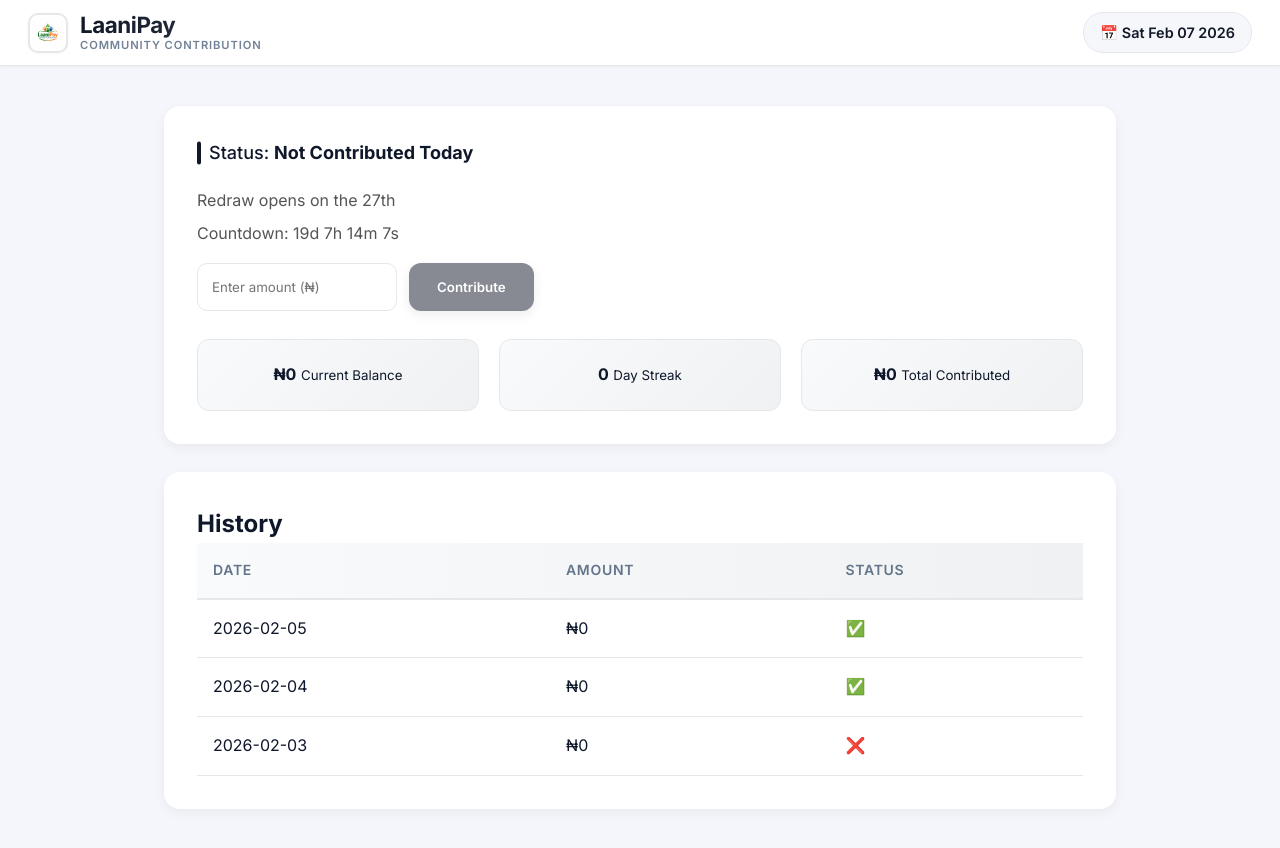
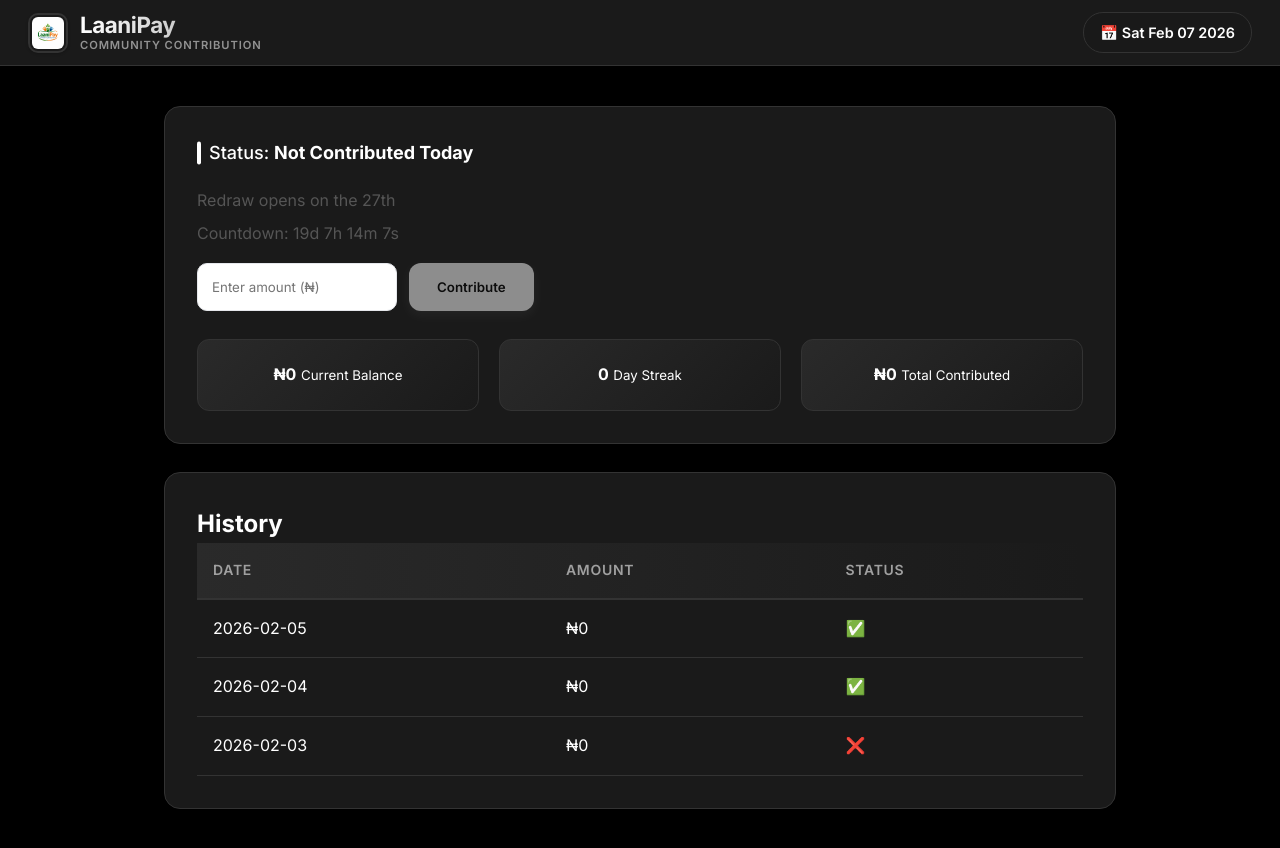
Before and after one commit to Dev-Enayon/lani-contribution, a plain HTML site: page index.html in a window 1280 px wide. Drawn offline with nearby package versions, Linux system fonts and the light colour scheme.

Commit message:
black bg

```diff
--- a/syles.css
+++ b/syles.css
@@ -3,18 +3,18 @@
 @import url('https://fonts.googleapis.com/css2?family=Open+Sans:wght@300;400;500;600&display=swap');
 
 :root {
-  --bg: #f4f6fb;
-  --card: #ffffff;
-  --text: #0f172a;
-  --muted: #64748b;
-  --primary: #111827;
-  --success: #16a34a;
-  --danger: #dc2626;
+  --bg: #000000; /* Changed to black */
+  --card: #1a1a1a; /* Darker card background for contrast */
+  --text: #ffffff; /* Light text for dark background */
+  --muted: #a0a0a0; /* Lighter muted color */
+  --primary: #ffffff; /* Primary color changed to white for contrast */
+  --success: #10b981; /* Adjusted success color */
+  --danger: #ef4444; /* Adjusted danger color */
   --warning: #f59e0b;
-  --border: #e5e7eb;
-  --shadow-sm: 0 1px 3px rgba(0,0,0,0.04);
-  --shadow-md: 0 4px 12px rgba(0,0,0,0.05);
-  --shadow-lg: 0 12px 32px rgba(0,0,0,0.07);
+  --border: #333333; /* Darker borders */
+  --shadow-sm: 0 1px 3px rgba(0,0,0,0.2);
+  --shadow-md: 0 4px 12px rgba(0,0,0,0.3);
+  --shadow-lg: 0 12px 32px rgba(0,0,0,0.4);
   --transition-fast: 150ms ease;
   --transition-normal: 250ms ease;
   --transition-slow: 350ms ease;
@@ -113,7 +113,7 @@ header {
   object-fit: cover;
   border: 2px solid var(--border);
   padding: 2px;
-  background: white;
+  background: var(--card);
   transition: all var(--transition-normal);
   box-shadow: var(--shadow-sm);
 }
@@ -135,7 +135,7 @@ header {
   font-weight: 700;
   color: var(--primary);
   letter-spacing: -0.02em;
-  background: linear-gradient(to right, var(--primary), #2d3748);
+  background: linear-gradient(to right, #ffffff, #a0a0a0); /* White to gray gradient */
   -webkit-background-clip: text;
   background-clip: text;
   color: transparent;
@@ -153,7 +153,7 @@ header {
 
 /* Date display in header */
 .date-display {
-  background: rgba(244, 246, 251, 0.8);
+  background: rgba(26, 26, 26, 0.8); /* Dark background */
   padding: 8px 16px;
   border-radius: 20px;
   font-weight: 500;
@@ -175,7 +175,7 @@ header {
 }
 
 .date-display:hover {
-  background: white;
+  background: #2a2a2a;
   transform: translateY(-2px);
   box-shadow: var(--shadow-sm);
   border-color: var(--primary);
@@ -217,7 +217,7 @@ main {
   padding: 32px;
   margin-bottom: 28px;
   box-shadow: var(--shadow-md);
-  border: 1px solid transparent;
+  border: 1px solid var(--border);
   transition: all var(--transition-normal);
   animation: cardAppear 500ms ease-out;
   animation-fill-mode: both;
@@ -241,7 +241,7 @@ main {
 .card:hover {
   box-shadow: var(--shadow-lg);
   transform: translateY(-4px);
-  border-color: var(--border);
+  border-color: #444444;
 }
 
 .status {
@@ -282,7 +282,7 @@ main {
   gap: 10px;
   padding: 16px 28px;
   background: var(--primary);
-  color: white;
+  color: #000000; /* Black text on white button */
   border-radius: var(--radius-md);
   text-decoration: none;
   font-weight: 600;
@@ -291,7 +291,7 @@ main {
   overflow: hidden;
   border: none;
   cursor: pointer;
-  box-shadow: 0 4px 12px rgba(17, 24, 39, 0.15);
+  box-shadow: 0 4px 12px rgba(255, 255, 255, 0.1);
 }
 
 .cta::before {
@@ -301,13 +301,14 @@ main {
   left: -100%;
   width: 100%;
   height: 100%;
-  background: linear-gradient(90deg, transparent, rgba(255,255,255,0.2), transparent);
+  background: linear-gradient(90deg, transparent, rgba(0,0,0,0.2), transparent);
   transition: left 0.7s ease;
 }
 
 .cta:hover {
   transform: translateY(-2px);
-  box-shadow: 0 8px 20px rgba(17, 24, 39, 0.2);
+  box-shadow: 0 8px 20px rgba(255, 255, 255, 0.2);
+  background: #f0f0f0;
 }
 
 .cta:hover::before {
@@ -327,7 +328,7 @@ main {
 }
 
 .stat {
-  background: linear-gradient(135deg, #f8fafc, #f0f1f3);
+  background: linear-gradient(135deg, #2a2a2a, #1a1a1a);
   border-radius: var(--radius-md);
   padding: 22px 16px;
   text-align: center;
@@ -352,6 +353,7 @@ main {
 .stat:hover {
   transform: translateY(-4px);
   box-shadow: var(--shadow-md);
+  border-color: #444444;
 }
 
 .stat:hover::after {
@@ -362,7 +364,7 @@ main {
   font-size: 1.75rem;
   font-weight: 700;
   margin-bottom: 6px;
-  background: linear-gradient(90deg, var(--primary), var(--muted));
+  background: linear-gradient(90deg, #ffffff, #a0a0a0);
   -webkit-background-clip: text;
   background-clip: text;
   color: transparent;
@@ -382,7 +384,7 @@ table {
 }
 
 thead {
-  background: linear-gradient(90deg, #f8fafc, #f0f1f3);
+  background: linear-gradient(90deg, #2a2a2a, #1a1a1a);
 }
 
 th, td {
@@ -406,7 +408,7 @@ tbody tr {
 }
 
 tbody tr:hover {
-  background-color: rgba(244, 246, 251, 0.5);
+  background-color: rgba(255, 255, 255, 0.05);
   transform: translateX(4px);
 }
 
@@ -493,7 +495,7 @@ tbody tr:hover {
 }
 
 .skeleton {
-  background: linear-gradient(90deg, #f0f0f0 25%, #e0e0e0 50%, #f0f0f0 75%);
+  background: linear-gradient(90deg, #2a2a2a 25%, #333333 50%, #2a2a2a 75%);
   background-size: 1000px 100%;
   animation: shimmer 2s infinite linear;
 }
```
